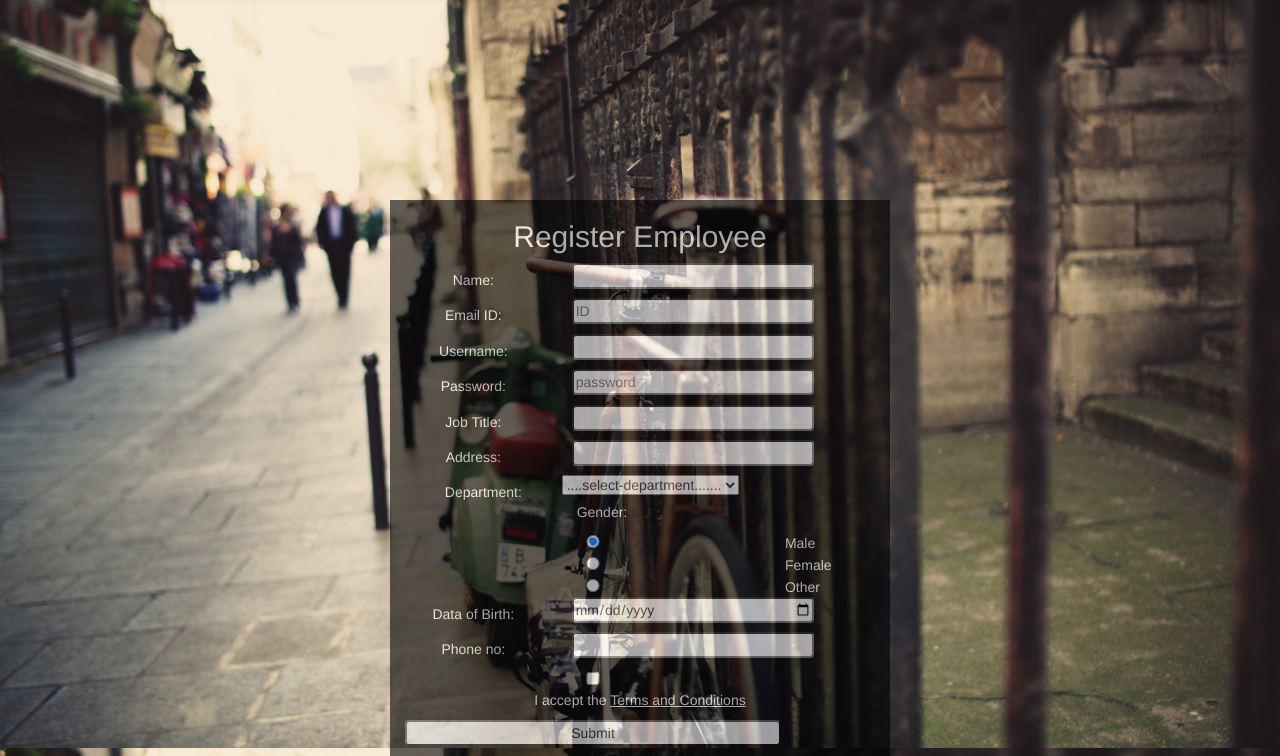
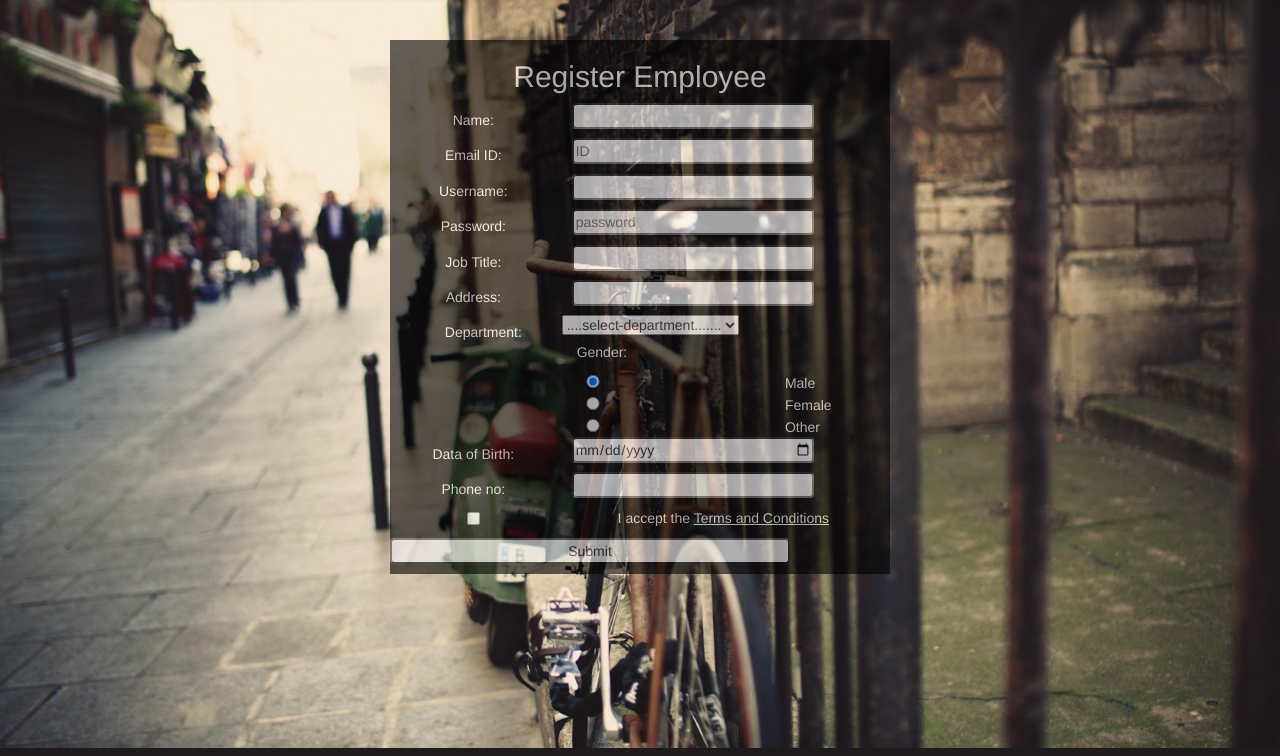
Before and after one commit to satishcj/Online-Meeting-Dash-Board, a PHP site: page /registeremployee.php in a window 1280 px wide. Shown: the part 52-808 px from the top of the page. Run offline with PHP 8.4, Linux system fonts and the light colour scheme.

Commit message:
Add files via upload

```diff
--- a/registeremployee.php
+++ b/registeremployee.php
@@ -54,8 +54,7 @@ $_SESSION['sres']=NULL;
             </div>
         </nav>
 </header>
-
-	<div class="container" style="width: 500px; background: #000; opacity: 0.6; margin-top: 200px ">
+	<div class="container" style="width: 500px; background: #000; opacity: 0.6; margin-top: 40px ">
 		<div class="row">
 			<div class="col col-md-12" style="text-align: center; color: #fff">
 				<strong>
@@ -150,8 +149,17 @@ $_SESSION['sres']=NULL;
 </div>
 		</div>
 <form onsubmit="return checkForm(this);">
-<input type="checkbox" required name="terms"><p style="text-align: center; color: #fff">I accept the <u>Terms and Conditions</u></p>
-<p><input type="submit"></p>
+	<div class="row">
+			<div class="col col-md-4" style="text-align: center; color: #fff">
+				<input type="checkbox" required name="terms">
+			</div>
+			<div class="col col-md-8">
+				<p style="text-align: center; color: #fff">I accept the <u>Terms and Conditions</u></p>
+			</div>
+	</div>
+	<div class="row">
+		<p><input type="submit" ></p>
+	</div>
 </form>
 	<script src="assets/js/jquery.min.js"></script>
     <script src="assets/bootstrap/js/bootstrap.min.js"></script>
```
